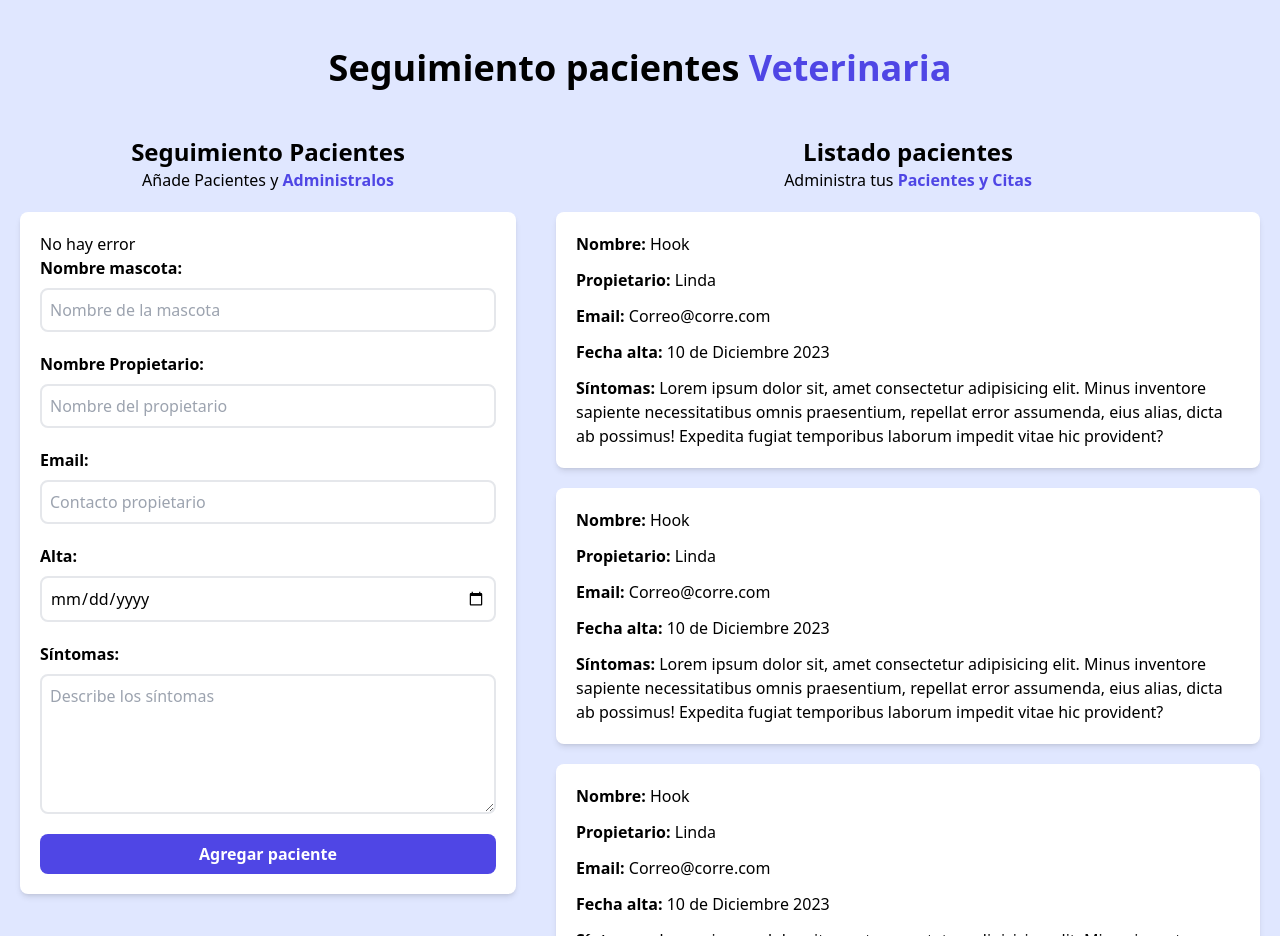
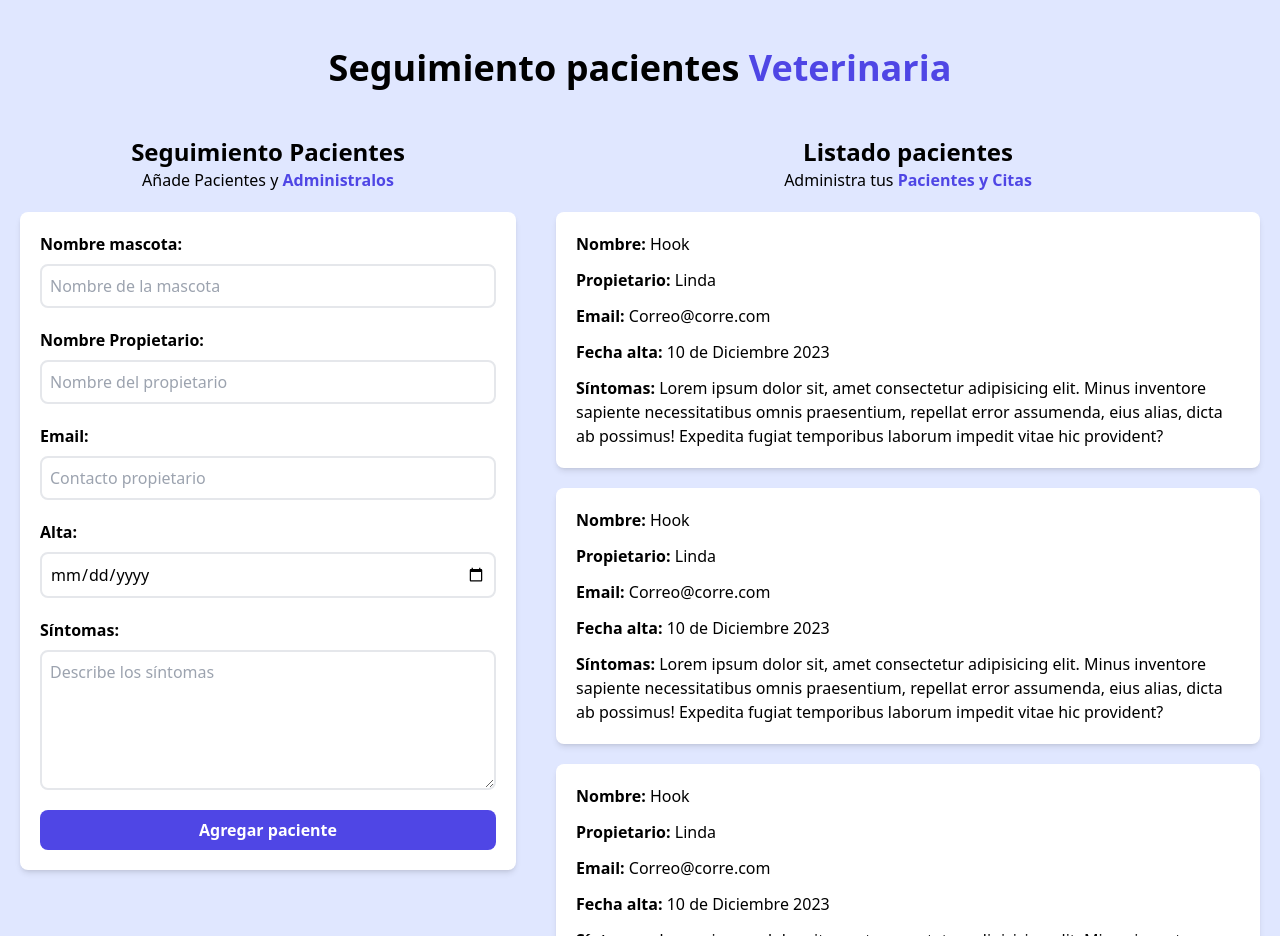
Before and after one commit to Lindapazw/citas-react, a React (Vite) app: page / in a window 1280 px wide. Built offline with nearby package versions, Linux system fonts and the light colour scheme.

Commit message:
add error && 'Si hay error'

```diff
--- a/src/components/Formulario.jsx
+++ b/src/components/Formulario.jsx
@@ -29,7 +29,7 @@ const Formulario = () => {
             </p>
 
             <form className="mt-5 bg-white shadow-md rounded-lg py-5 px-5" onSubmit={handleSubmit}>
-            {error ? 'Si hay error' : 'No hay error'}
+            {error && 'Si hay error' }
                 <div>
                     <label className="font-bold" htmlFor="nombre">Nombre mascota: {nombre}</label>
                     <input className="block mt-2 border-2 w-full p-2 placeholder-gray-400 rounded-lg" type="text" placeholder="Nombre de la mascota" id="nombre" value={nombre} onChange={ (e) => setNombre(e.target.value) } />
```
